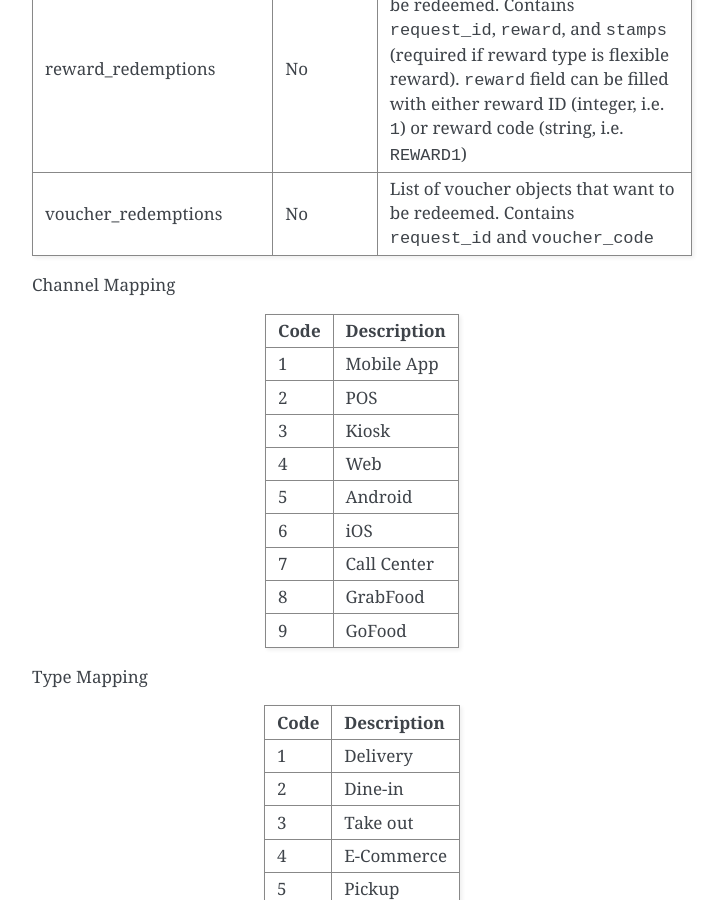
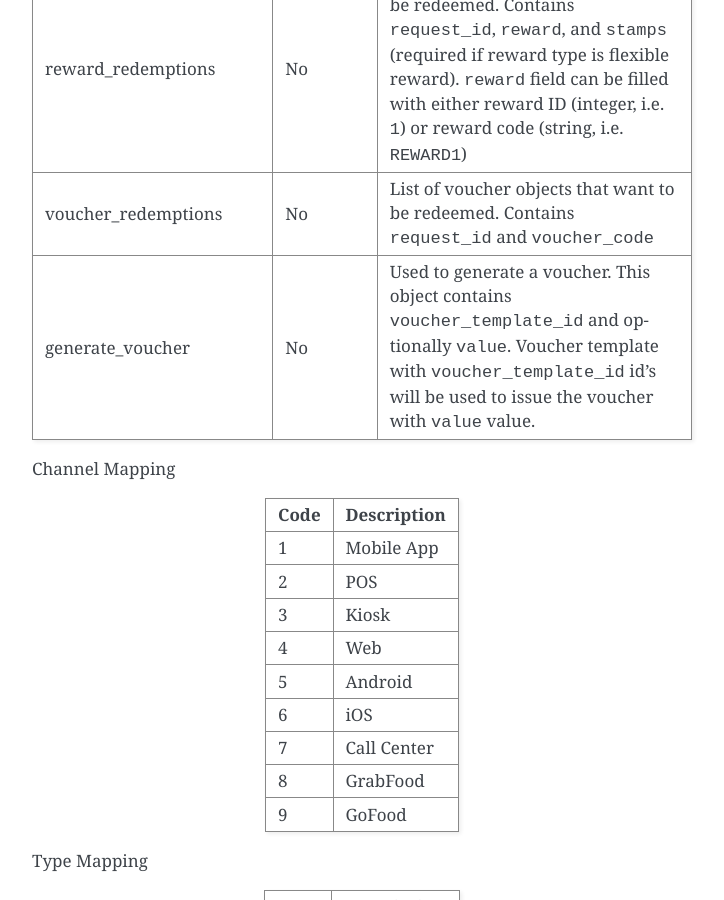
Before and after one commit to ui/stamps-api-docs, a Sphinx documentation site: the page built from source/transaction_api.rst, in a window 1280 px wide and 900 px high, scrolled down 7824 px. Shown: the whole window, without its empty margins (388-1112 px from the left). Built offline with Sphinx 7.4.7, drawn with Linux system fonts in a browser that asks for light colours.

Commit message:
Add `generate_voucher` field on transaction add with redemption

```diff
--- a/source/transaction_api.rst
+++ b/source/transaction_api.rst
@@ -300,6 +300,7 @@ employee_code               No          Employee code of sender employee
 extra_data                  No          Additional data for further processing
 reward_redemptions          No          List of reward objects that want to be redeemed. Contains ``request_id``, ``reward``, and ``stamps`` (required if reward type is flexible reward). ``reward`` field can be filled with either reward ID (integer, i.e. ``1``) or reward code (string, i.e. ``REWARD1``)
 voucher_redemptions         No          List of voucher objects that want to be redeemed. Contains ``request_id`` and ``voucher_code``
+generate_voucher            No          Used to generate a voucher. This object contains ``voucher_template_id`` and optionally ``value``. Voucher template with ``voucher_template_id`` id's will be used to issue the voucher with ``value`` value.
 =========================== =========== =======================
 
 Channel Mapping
```
